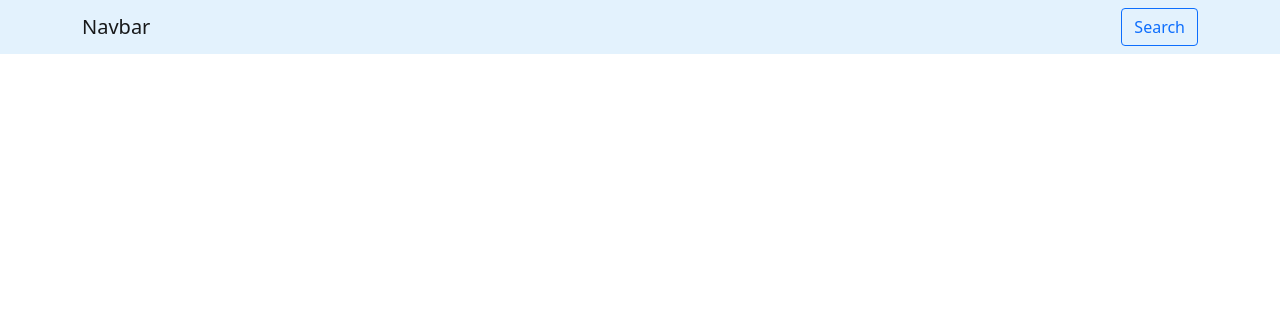
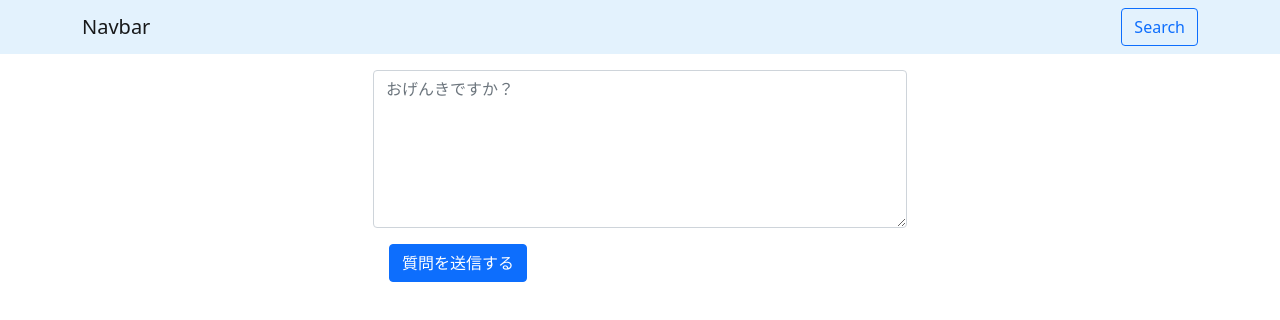
Before and after one commit to KNR1009/nextjs-firebase-app, a Next.js app: page /users/1 in a window 1280 px wide. Shown: the top 320 px of the page. Built offline with nearby package versions, Linux system fonts and the light colour scheme; no server answers; the database is empty.

Commit message:
質問をfirebaseへ保存する処理とローディングの追加

```diff
--- a/pages/users/[uid].tsx
+++ b/pages/users/[uid].tsx
@@ -1,5 +1,5 @@
 import { useRouter } from "next/router";
-import React, { useEffect, useState } from "react";
+import React, { FormEvent, useEffect, useState } from "react";
 import { User } from "../../models/User";
 import firebase from "firebase/app";
 import Layout from "../../components/Layout";
@@ -10,6 +10,8 @@ type Query = {
 
 const UserShow = () => {
   const [user, setUser] = useState<User>(null);
+  const [body, setBody] = useState<string>(null);
+  const [isSending, setIsSending] = useState<boolean>(false);
   const router = useRouter();
   const query = router.query as Query;
 
@@ -31,10 +33,33 @@ const UserShow = () => {
       }
 
       const data = doc.data() as User;
+      data.uid = doc.id;
+
       setUser(data);
     };
     loadUser();
   }, [query.uid]);
+
+  // firebaseへ質問を登録
+  async function onSubmit(e: FormEvent<HTMLFormElement>) {
+    e.preventDefault();
+
+    setIsSending(true);
+
+    await firebase.firestore().collection("questions").add({
+      senderUid: firebase.auth().currentUser.uid,
+      receiverUid: user.uid,
+      body,
+      isReplied: false,
+      createdAt: firebase.firestore.FieldValue.serverTimestamp(),
+    });
+
+    setIsSending(false);
+
+    setBody("");
+    alert("質問を送信しました。");
+  }
+
   return (
     <Layout>
       <div className="container">
@@ -44,6 +69,31 @@ const UserShow = () => {
             <div className="m-5">{user.name}さんに質問をしよう</div>
           </div>
         )}
+        <div className="row justify-content-center mb-3">
+          <div className="col-12 col-md-6">
+            <form onSubmit={onSubmit}>
+              {" "}
+              <textarea
+                className="form-control"
+                placeholder="おげんきですか？"
+                rows={6}
+                required
+                onChange={(e) => {
+                  setBody(e.target.value);
+                }}
+              ></textarea>
+              <div className="m-3">
+                {isSending ? (
+                  <p>送信中</p>
+                ) : (
+                  <button type="submit" className="btn btn-primary">
+                    質問を送信する
+                  </button>
+                )}
+              </div>
+            </form>
+          </div>
+        </div>
       </div>
     </Layout>
   );
```
